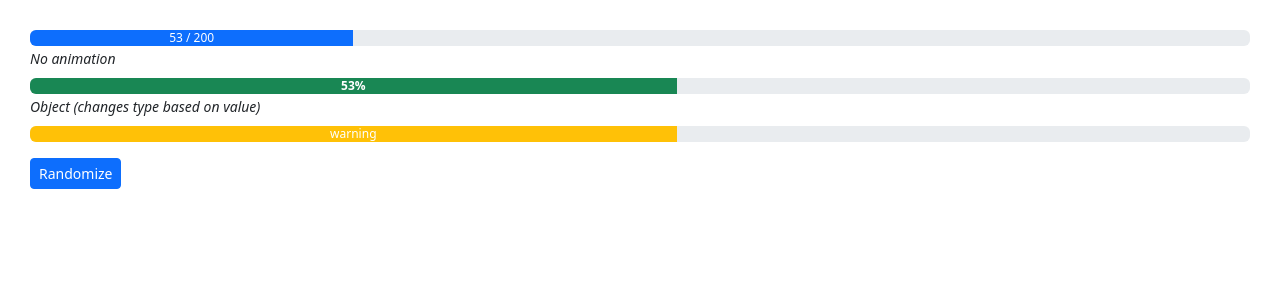
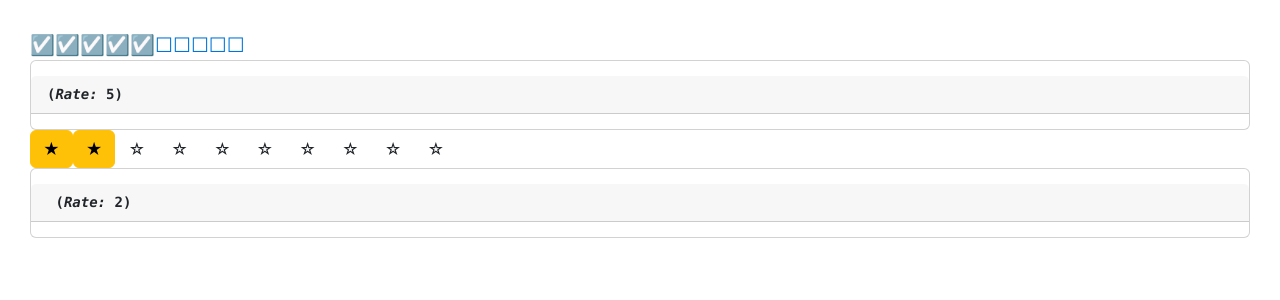
Before and after one commit to enes-yilmaz02/NGXbootstrap, an Angular app: page / in a window 1280 px wide. Shown: the top 300 px of the page. Built offline with nearby package versions, Linux system fonts and the light colour scheme.

Commit message:
progressbar

```diff
--- a/src/app/app.component.html
+++ b/src/app/app.component.html
@@ -1 +1 @@
-<app-progressbar></app-progressbar>
+<app-rating></app-rating>
--- /dev/null
+++ b/src/app/components/rating/rating.component.html
@@ -0,0 +1,19 @@
+<div>
+    <rating [max]="10" [(ngModel)]="x" [customTemplate]="t" style="color: #0275d8;font-size: 20px;"></rating>
+    <div class="card">
+      <pre class="card-block card-header" style="margin:15px 0;"><b>(<i>Rate:</i> {{x}})</b></pre>
+    </div>
+    <ng-template #t let-index="index" let-value="value">{{index < value ? '&#9745;' : '&#9744;'}}</ng-template>
+  </div>
+
+  <div>
+    <rating [max]="10" [(ngModel)]="y" [customTemplate]="tt"></rating>
+    <div class="card">
+      <pre class="card-block card-header" style="margin:15px 0;"> <b>(<i>Rate:</i> {{y}})</b> </pre>
+    </div>
+    <ng-template #tt let-i="index" let-v="value">
+      <button class="btn btn-{{i < v ? 'warning' : 'default'}}">
+        {{i < v ? '&#9733;' : '&#9734;'}}
+      </button>
+    </ng-template>
+  </div>
--- /dev/null
+++ b/src/app/components/rating/rating.component.ts
@@ -0,0 +1,11 @@
+import { Component } from '@angular/core';
+
+@Component({
+  selector: 'app-rating',
+  templateUrl: './rating.component.html',
+  styleUrls: ['./rating.component.css']
+})
+export class RatingComponent {
+  x = 5;
+  y = 2;
+}
```
Also changed, not shown: src/app/app.module.ts (+6 -2 lines), src/app/components/rating/rating.component.css (added), 1 other file (tests, documents, lock files or other folders).
